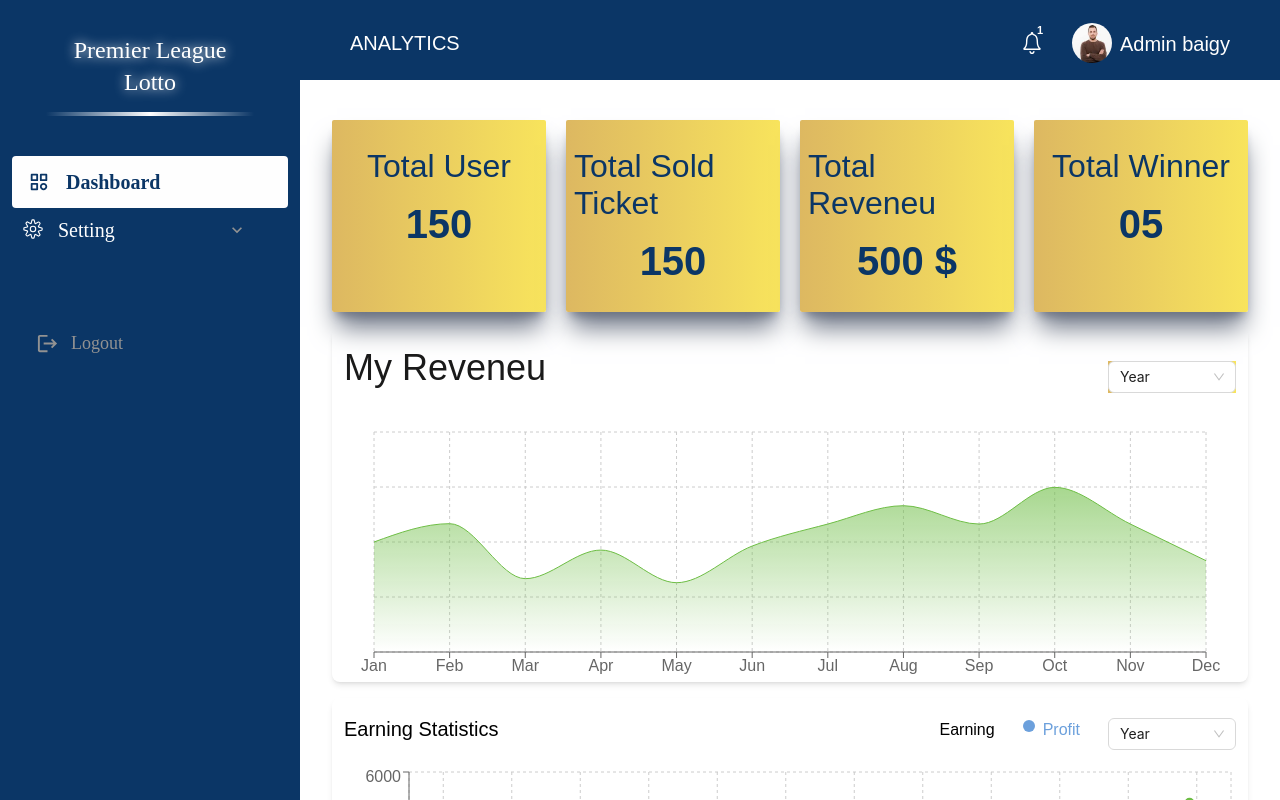
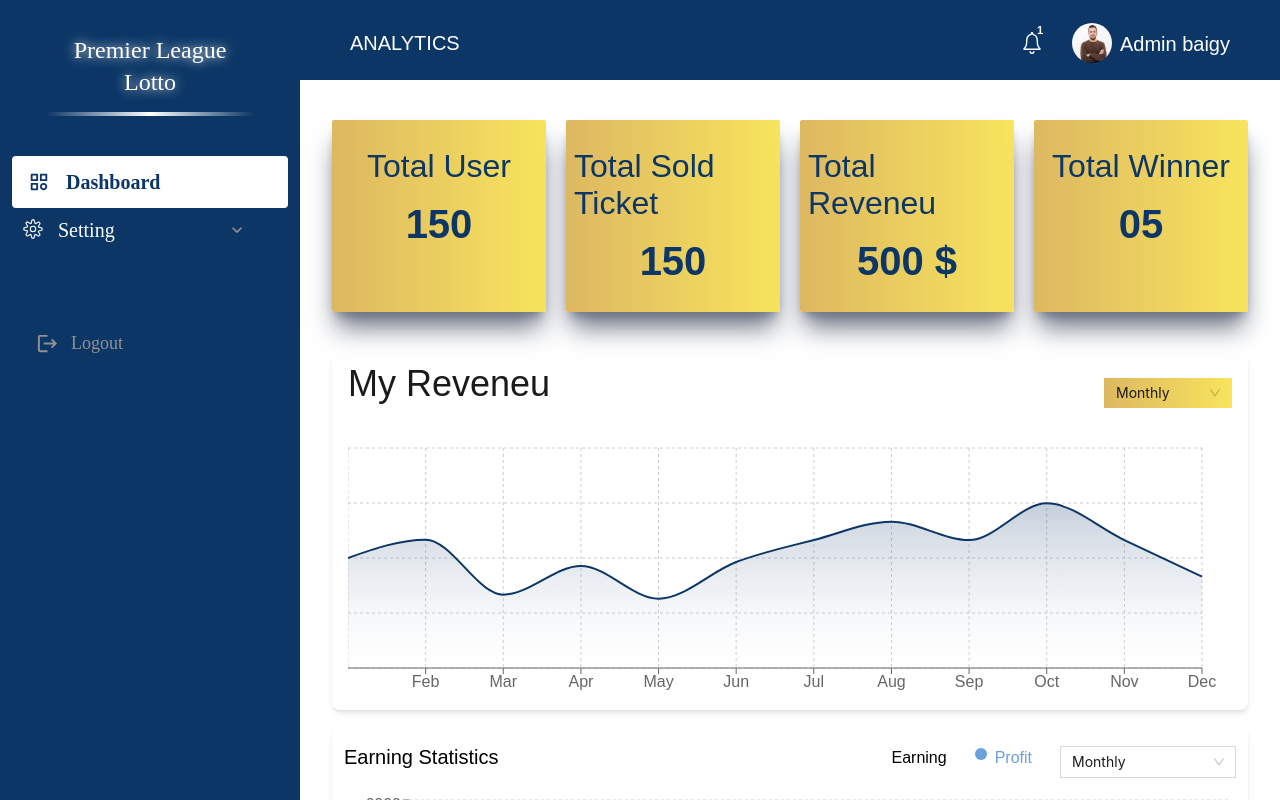
Before and after one commit to MDRUHULAMIN7/Premier-League-Admin, a React (Vite) app: page / in a window 1280 px wide. Built offline with nearby package versions, Linux system fonts and the light colour scheme.

Commit message:
refactor: enhance Chart and QuotesChart components with ConfigProvider for improved styling

```diff
--- a/src/pages/Dashboard/Dashboard/Chart.jsx
+++ b/src/pages/Dashboard/Dashboard/Chart.jsx
@@ -1,5 +1,5 @@
 import { useState } from 'react';
-import { Select } from 'antd';
+import { ConfigProvider, Select } from 'antd';
 import { BarChart, Bar, XAxis, YAxis, CartesianGrid, Tooltip, Legend, ResponsiveContainer } from 'recharts';
 
 const { Option } = Select;
@@ -21,7 +21,7 @@ const data = [
 
 
 export default function Chart() {
-    const [selectedYear, setSelectedYear] = useState('Year');
+    const [selectedYear, setSelectedYear] = useState('Monthly');
 
     const handleYearChange = (value) => {
         setSelectedYear(value);
@@ -40,15 +40,34 @@ export default function Chart() {
                         <p className="h-3 w-3 bg-[#6CA0DC] rounded-full"></p>
                         <h1>Profit</h1>
                     </div>
-                    <div>
-                        <Select value={selectedYear} onChange={handleYearChange} className="w-32 h-[30px] ">
+                    <div>  <ConfigProvider
+
+                            theme={{
+                                components: {
+                                    Select: {
+
+                                        activeOutlineColor: "none",
+                                        activeBorderColor: "none",
+                                        colorBgContainer:'bg-linear-to-r from-[#DDB861] to-[#F8E45C]',
+                                        colorText: '#1A1A1A',
+                                        hoverBorderColor: "none",
+
+
+                                    },
+                                },
+                                token: {
+                                    borderRadius: "0px",
+                                    colorText: "#1A1A1A"
+                                }
+                            }}>
+                        <Select value={selectedYear} onChange={handleYearChange} className="w-44 h-[40px] ">
                             <Option value="2025">2025</Option>
                             <Option value="2026">2026</Option>
                             <Option value="2027">2027</Option>
                             <Option value="2028">2028</Option>
                             <Option value="2029">2029</Option>
                             <Option value="2030">2030</Option>
-                        </Select>
+                        </Select></ConfigProvider>
                     </div>
                 </div>
             </div>
--- a/src/pages/Dashboard/Dashboard/QuotesChart.jsx
+++ b/src/pages/Dashboard/Dashboard/QuotesChart.jsx
@@ -1,95 +1,124 @@
 import { useState } from 'react';
-import { Select } from 'antd';
-import { AreaChart, Area, XAxis, YAxis, CartesianGrid, Tooltip, ResponsiveContainer } from 'recharts';
-
+import { ConfigProvider, Select } from 'antd';
+import {
+  AreaChart,
+  Area,
+  XAxis,
+  YAxis,
+  CartesianGrid,
+  Tooltip,
+  ResponsiveContainer
+} from 'recharts';
 
 const { Option } = Select;
+
 const data = [
-    // { name: 'Jan', uv: 4000,  amt: 2400 },
-    { name: 'Jan', uv: 3000, amt: 2400 },
-    { name: 'Feb', uv: 3500, amt: 2210 },
-    { name: 'Mar', uv: 2000, amt: 2290 },
-    { name: 'Apr', uv: 2780, amt: 2000 },
-    { name: 'May', uv: 1890, amt: 2181 },
-    { name: 'Jun', uv: 2890, amt: 2500 },
-    { name: 'Jul', uv: 3490, amt: 2100 },
-    { name: 'Aug', uv: 3990, amt: 2100 },
-    { name: 'Sep', uv: 3490, amt: 2100 },
-    { name: 'Oct', uv: 4490, amt: 2100 },
-    { name: 'Nov', uv: 3490, amt: 2100 },
-    { name: 'Dec', uv: 2490, amt: 2100 },
+  { name: 'Jan', uv: 3000 },
+  { name: 'Feb', uv: 3500 },
+  { name: 'Mar', uv: 2000 },
+  { name: 'Apr', uv: 2780 },
+  { name: 'May', uv: 1890 },
+  { name: 'Jun', uv: 2890 },
+  { name: 'Jul', uv: 3490 },
+  { name: 'Aug', uv: 3990 },
+  { name: 'Sep', uv: 3490 },
+  { name: 'Oct', uv: 4490 },
+  { name: 'Nov', uv: 3490 },
+  { name: 'Dec', uv: 2490 },
 ];
+
 const CustomTooltip = ({ payload }) => {
   if (payload && payload.length) {
-        const value = payload[0].value;
-
     return (
-            <div className='flex items-center gap-1'
+      <div
         style={{
-                    backgroundColor: 'black',
-                    padding: '10px',
-                    borderRadius: '5px',
-                    color: '#fff',
+          backgroundColor: '#F8E45C',
+          padding: '8px 12px',
+          borderRadius: '6px',
+          color: 'black',
           fontSize: '14px',
         }}
       >
-
-                <p className="h-2 w-2 bg-primary rounded-full"></p> <p>{`${value}`}</p>
+        {payload[0].value}
       </div>
     );
   }
-
   return null;
 };
 
 export default function QuotesChart() {
-    const [selectedYear, setSelectedYear] = useState('Year');
+  const [selectedMonth, setSelectedMonth] = useState('Monthly');
 
-    const handleYearChange = (value) => {
-        setSelectedYear(value);
+  const handleMonthChange = (value) => {
+    setSelectedMonth(value);
   };
 
   return (
-        <div className="my-4 bg-bgColor shadow-md rounded-lg px-3 pt-1 text-textGray ">
-            <div className="flex items-center justify-between my-4 ">
-                <h1 className=" text-4xl font-semibold text-[#1A1A1A]">My Reveneu</h1>
-                <div className="flex justify-center items-center gap-7">
+    <div className="mt-10 bg-white shadow-md rounded-lg px-4 py-3">
+      <div className="flex items-center justify-between mb-4">
+        <h1 className="text-4xl font-semibold text-[#1A1A1A]">My Reveneu</h1>
 
-                    <div>
-                        <Select  value={selectedYear} onChange={handleYearChange} className="w-32 h-[30px]  bg-linear-to-r from-[#DDB861] to-[#F8E45C]">
-                            <Option value="2025">2025</Option>
-                            <Option value="2026">2026</Option>
-                            <Option value="2027">2027</Option>
-                            <Option value="2028">2028</Option>
-                            <Option value="2029">2029</Option>
-                            <Option value="2030">2030</Option>
+        <ConfigProvider
+          theme={{
+            components: {
+              Select: {
+                optionFontSize: 14,
+                optionPadding: '8px 12px',
+                colorText: '#1A1A1A',
+                selectorBg: '#F8E45C',
+                borderRadius: 4,
+                controlHeight: 30,
+              },
+            },
+          }}
+        >
+          <Select
+            value={selectedMonth}
+            onChange={handleMonthChange}
+            className="w-32 font-semibold text-[#1A1A1A]"
+            dropdownStyle={{
+              fontSize: '14px',
+              padding: '8px 12px',
+            }}
+            style={{
+              background: 'linear-gradient(to right, #DDB861, #F8E45C)',
+              border: 'none',
+              height: '30px',
+              boxShadow: 'none',
+              fontWeight: 600,
+            }}
+            bordered={false}
+          >
+            <Option value="Monthly">Monthly</Option>
+            <Option value="January">January</Option>
+            <Option value="February">February</Option>
+            <Option value="March">March</Option>
           </Select>
+        </ConfigProvider>
       </div>
-                </div>
-            </div>
+
       <ResponsiveContainer width="100%" height={260}>
         <AreaChart
-                    width={500}
-                    height={200}
           data={data}
-                    margin={{
-                        top: 10,
-                        right: 30,
-                        left: 30,
-                        bottom: 0,
-                    }}
+          margin={{ top: 10, right: 30, left: 0, bottom: 0 }}
         >
           <defs>
             <linearGradient id="colorUv" x1="0" y1="0" x2="0" y2="1">
-                            <stop offset="0%" stopColor="#6DBD44" stopOpacity={1} />
-                            <stop offset="100%" stopColor="#6DBD44" stopOpacity={0} />
+              <stop offset="0%" stopColor="#0B3666" stopOpacity={0.4} />
+              <stop offset="100%" stopColor="#ffffff" stopOpacity={0.1} />
             </linearGradient>
           </defs>
+
           <CartesianGrid strokeDasharray="3 3" />
           <XAxis dataKey="name" />
-
           <Tooltip content={<CustomTooltip />} />
-                    <Area type="monotone" dataKey="uv" stroke="#6DBD44" fill="url(#colorUv)" />
+          <Area
+            type="monotone"
+            dataKey="uv"
+            stroke="#0B3666"
+            strokeWidth={2}
+            fill="url(#colorUv)"
+          />
         </AreaChart>
       </ResponsiveContainer>
     </div>
```
Lines whose indentation alone changed are shown as unchanged.
